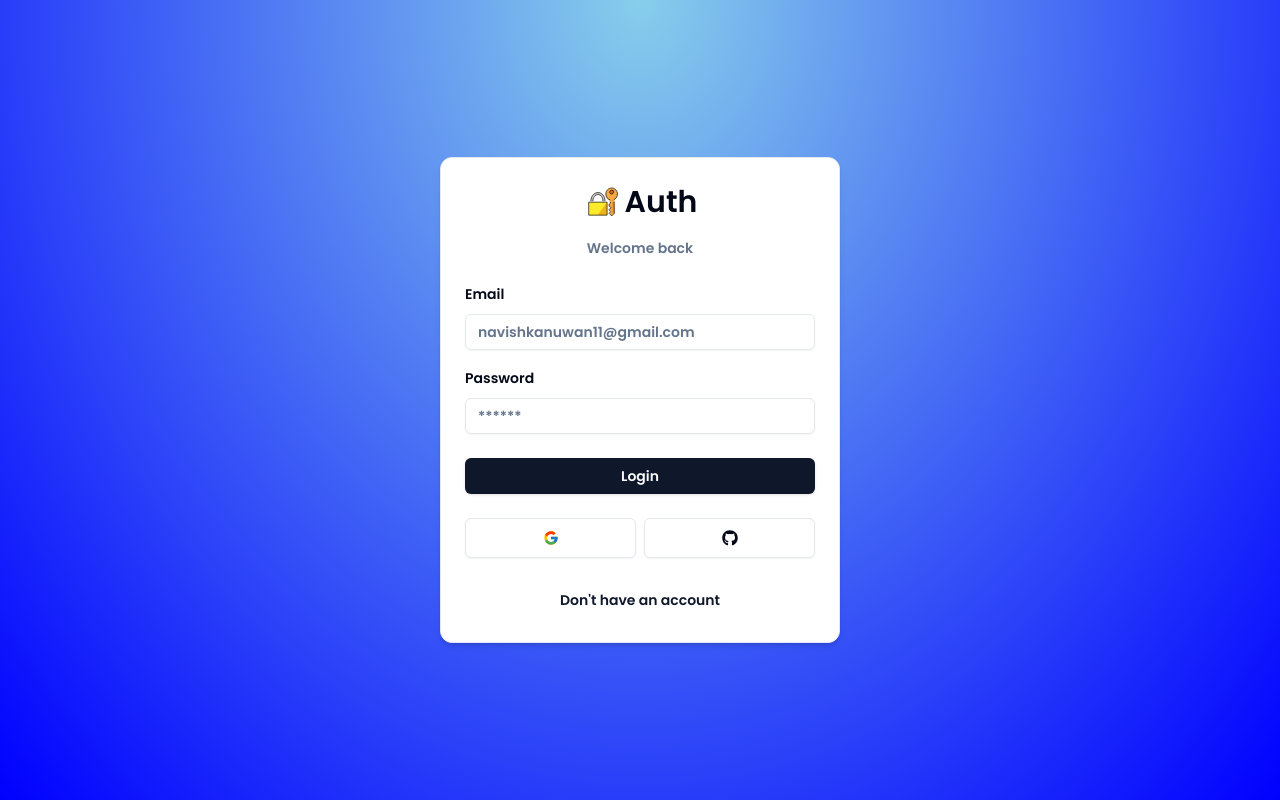
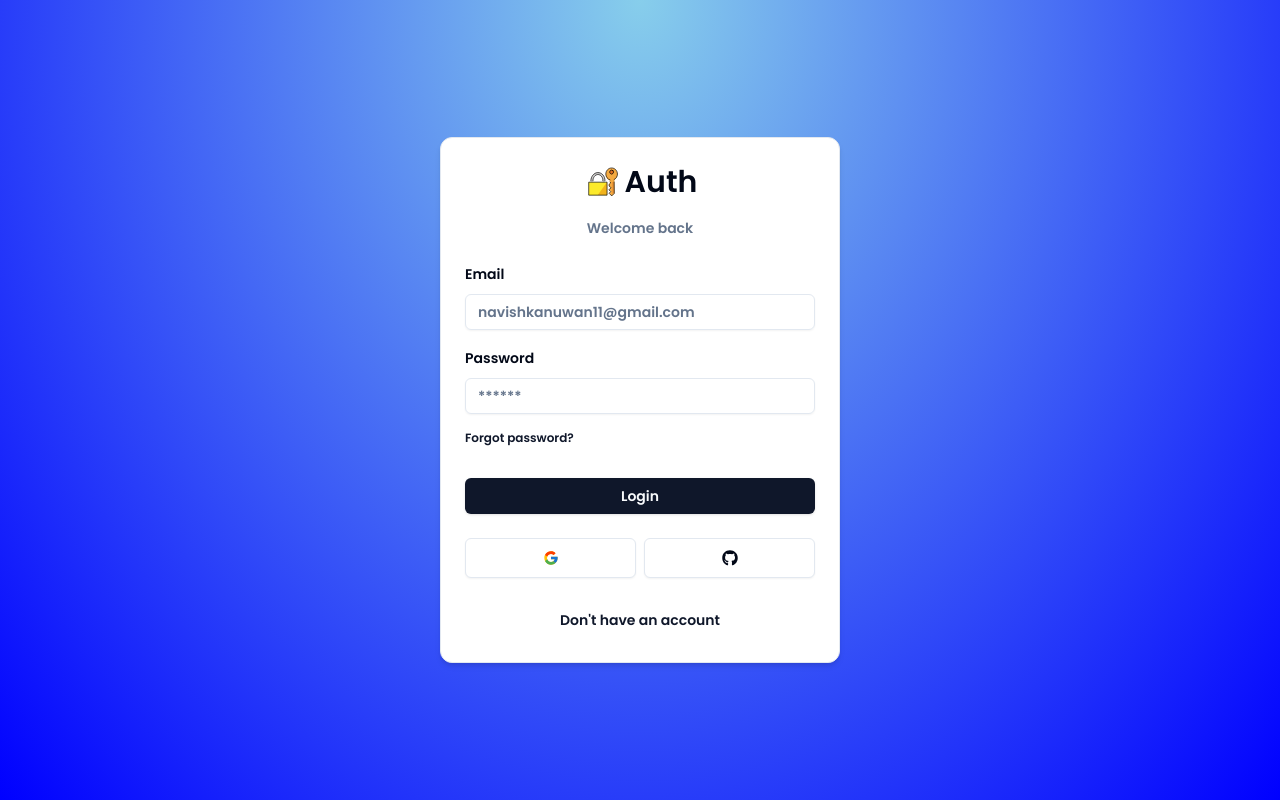
Before and after one commit to Navishh/auth-next, a Next.js app: page /auth/login in a window 1280 px wide. Built offline with nearby package versions, Linux system fonts and the light colour scheme; no server answers.

Commit message:
feat: create forget password page

```diff
--- /dev/null
+++ b/app/auth/reset/page.tsx
@@ -0,0 +1,5 @@
+const ResetPage = () => {
+  return <div>Reset Page</div>;
+};
+
+export default ResetPage;
--- a/components/auth/login-form.tsx
+++ b/components/auth/login-form.tsx
@@ -11,6 +11,7 @@ import {
 } from "@/components/ui/form";
 import { LoginSchema } from "@/schemas";
 import { zodResolver } from "@hookform/resolvers/zod";
+import Link from "next/link";
 import { useSearchParams } from "next/navigation";
 import { useState, useTransition } from "react";
 import { useForm } from "react-hook-form";
@@ -101,6 +102,14 @@ export const LoginForm = () => {
                       type="password"
                     />
                   </FormControl>
+                  <Button
+                    size="sm"
+                    variant="link"
+                    asChild
+                    className="px-0 font-normal hover:text-blue-500"
+                  >
+                    <Link href="/auth/reset">Forgot password?</Link>
+                  </Button>
                   <FormMessage />
                 </FormItem>
               )}
--- a/components/auth/new-verification-form.tsx
+++ b/components/auth/new-verification-form.tsx
@@ -16,23 +16,9 @@ export const NewVerificationForm = () => {
 
   const token = searchParams.get("token");
 
-  // const onSubmit = useCallback(() => {
-  //   if (!token) {
-  //     setError("Missing Token!");
-  //     return;
-  //   }
+  const onSubmit = useCallback(() => {
+    if (success || error) return;
 
-  //   newVerification(token);
-  //   .then((data) => {
-  //     setSuccess(data.success);
-  //     setError(data.error);
-  //   })
-  // }, [token]);
-
-  // useEffect(() => {
-  //   onSubmit();
-  // }, [onSubmit]);
-  const onSubmit = useCallback(() => {
     if (!token) {
       setError("Missing Token!");
       return;
@@ -46,7 +32,7 @@ export const NewVerificationForm = () => {
       .catch(() => {
         setError("Something went wrong!");
       });
-  }, [token]);
+  }, [token, success, error]);
 
   useEffect(() => {
     onSubmit();
@@ -60,7 +46,7 @@ export const NewVerificationForm = () => {
       <div className="flex items-center w-full justify-center">
         {!success && !error && <HashLoader size={20} color="orange" />}
         <FormSuccess message={success} />
-        <FormError message={error} />
+        {!success && <FormError message={error} />}
       </div>
     </CardWrapper>
   );
--- a/routes.ts
+++ b/routes.ts
@@ -12,7 +12,12 @@ export const publicRoutes = ["/", "/auth/new-verification"];
  * @type {string[]}
  */
 
-export const authRoutes = ["/auth/login", "/auth/register", "/auth/error"];
+export const authRoutes = [
+  "/auth/login",
+  "/auth/register",
+  "/auth/error",
+  "/auth/reset",
+];
 
 /**
  * For API authentication routes
```
